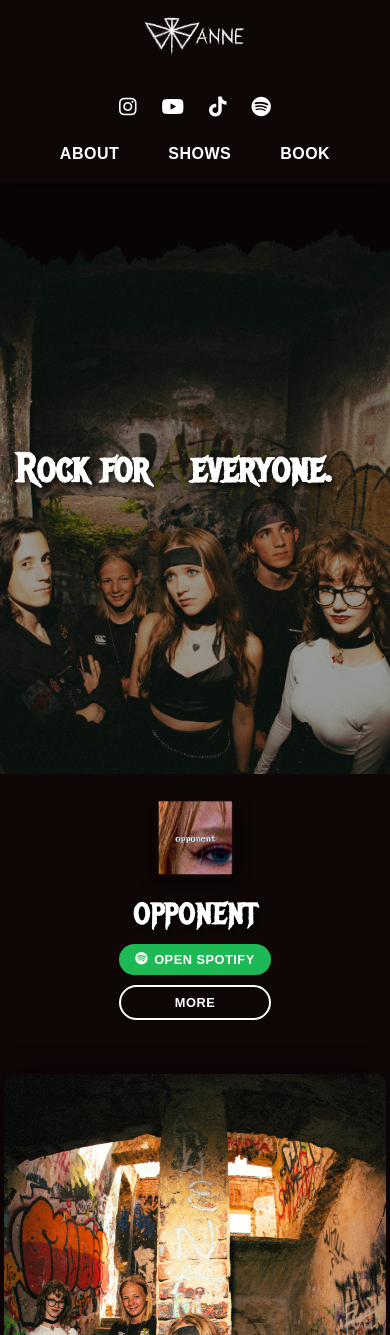
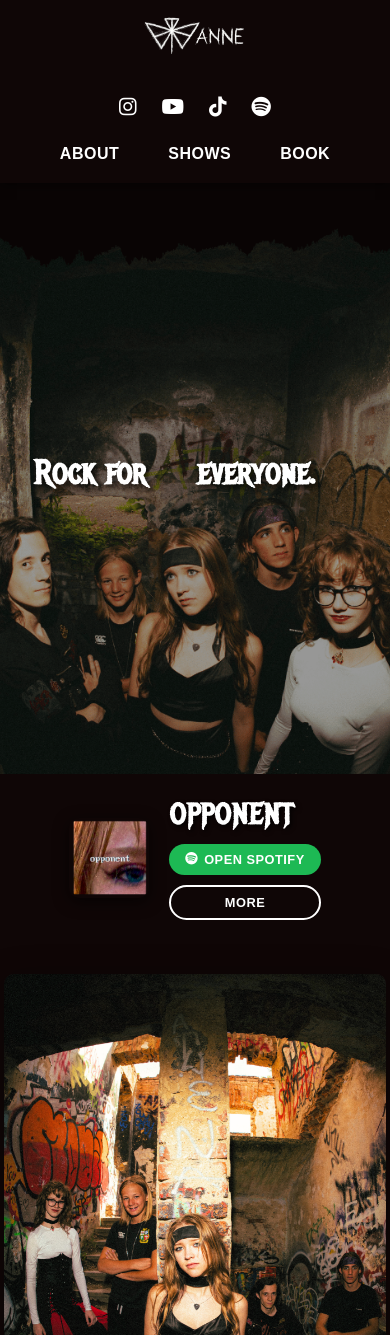
Before and after one commit to matyaspopela/AnneBand, a plain HTML site: page index.html in a window 390 px wide. Shown: the top 1335 px of the page. Drawn offline with Linux system fonts and the light colour scheme; a web font is replaced by a local one.

Commit message:
quickfix of mobile

```diff
--- a/static/styles/hero.css
+++ b/static/styles/hero.css
@@ -266,8 +266,27 @@
 }
 
 @media (max-width: 900px) {
+    .hero-section {
+        min-height: 70vh;
+        text-align: center;
+        padding: 0;
+    }
+    .hero-content {
+        margin-left: 0;
+        margin-top: 0;
+        max-width: 100vw;
+        width: 100vw;
+        text-align: center;
+        align-items: center;
+        justify-content: center;
+        display: flex;
+        flex-direction: column;
+    }
     .hero-content h1 {
         font-size: 2.5rem;
+        width: 100vw;
+        text-align: center;
+        margin-left: 0;
     }
 }
 
@@ -275,30 +294,40 @@
     .hero-section {
         min-height: 70vh;
         text-align: center;
+        padding: 0;
     }
     .hero-content {
         margin-left: 0;
-        margin-top: -1vh;
-        max-width: 100%;
+        margin-top: 0;
+        max-width: 100vw;
+        width: 100vw;
         text-align: center;
+        align-items: center;
+        justify-content: center;
+        display: flex;
+        flex-direction: column;
     }
     .hero-content h1 {
-        font-size: 2.5rem;
+        font-size: 2.1rem;
+        width: 100vw;
+        text-align: center;
+        margin-left: 0;
     }
     .album-promotion-desktop {
         display: none !important;
     }
     .album-section-mobile {
-        display: block;
+        display: block !important;
         width: 100%;
         background: #0f0606;
         padding: 24px 0 24px 0;
     }
     .album-promotion-mobile {
         display: flex;
-        flex-direction: column;
+        flex-direction: row;
         margin: 0 auto;
         align-items: center;
+        justify-content: center;
         gap: 20px;
     }
     .album-cover {
@@ -306,8 +335,11 @@
         height: 80px;
     }
     .album-info {
-        text-align: center;
+        text-align: left;
         gap: 12px;
+        display: flex;
+        flex-direction: column;
+        align-items: flex-start;
     }
     .album-title {
         font-size: 1.8rem;
```
